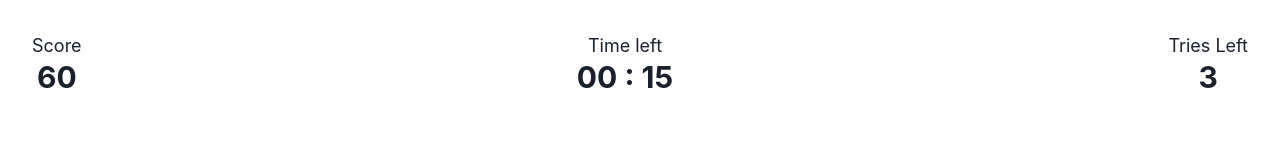
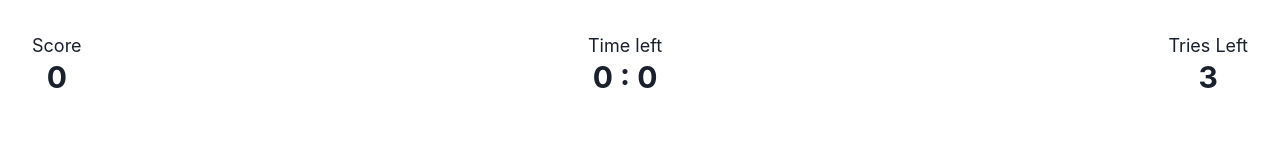
Before and after one commit to TebzaTheMan/ColorDash, a Next.js app: page /play in a window 1280 px wide. Shown: the top 160 px of the page. Built offline with nearby package versions, Linux system fonts and the light colour scheme.

Commit message:
feat:  pull infobar data from storage

```diff
--- a/features/Infobar/components/Score.tsx
+++ b/features/Infobar/components/Score.tsx
@@ -1,12 +1,15 @@
 import { Flex, Heading } from "@chakra-ui/react";
+import { InfobarContext } from "features/Infobar";
+import { useContext } from "react";
 import { Text } from "@chakra-ui/react";
 
 export function Score() {
+  const [data] = useContext(InfobarContext);
   return (
     <Flex direction={"column"} alignItems="center">
       <Text fontSize="lg">Score</Text>
       <Heading size="lg" as="h1">
-        60
+        {data.score}
       </Heading>
     </Flex>
   );
--- a/features/Infobar/components/Timer.tsx
+++ b/features/Infobar/components/Timer.tsx
@@ -1,12 +1,15 @@
 import { Flex, Heading } from "@chakra-ui/react";
+import { InfobarContext } from "features/Infobar";
+import { useContext } from "react";
 import { Text } from "@chakra-ui/react";
 
 export function Timer() {
+  const [data] = useContext(InfobarContext);
   return (
     <Flex direction={"column"} alignItems="center">
       <Text fontSize="lg">Time left</Text>
       <Heading size="lg" as="h1">
-        00 : 15
+        {data.timeLeft.minutes + " : " + data.timeLeft.seconds}
       </Heading>
     </Flex>
   );
--- a/features/Infobar/components/Tries.tsx
+++ b/features/Infobar/components/Tries.tsx
@@ -1,12 +1,15 @@
 import { Flex, Heading } from "@chakra-ui/react";
+import { InfobarContext } from "features/Infobar";
+import { useContext } from "react";
 import { Text } from "@chakra-ui/react";
 
 export function Tries() {
+  const [data] = useContext(InfobarContext);
   return (
     <Flex direction={"column"} alignItems="center">
       <Text fontSize="lg">Tries Left</Text>
       <Heading size="lg" as="h1">
-        3
+        {data.triesLeft}
       </Heading>
     </Flex>
   );
--- /dev/null
+++ b/features/Infobar/contexts/Infobar.context.tsx
@@ -0,0 +1,27 @@
+import { createContext, ReactNode, Dispatch } from "react";
+import InfobarReducer from "../reducers/Infobar.reducer";
+import useLocalStorageReducer from "hooks/useLocalStorageReducer";
+import { IInfobarAction, IInfobarState } from "../types";
+
+const defaultInfobar: IInfobarState = {
+  score: 0,
+  timeLeft: { minutes: 0, seconds: 0 },
+  triesLeft: 3,
+  correctColors: 0,
+};
+export const InfobarContext = createContext<
+  [IInfobarState, Dispatch<IInfobarAction>]
+>([defaultInfobar, () => {}]);
+
+export function InfobarProvider({ children }: { children: ReactNode }) {
+  const { state, dispatch } = useLocalStorageReducer<IInfobarState>(
+    "Infobar",
+    InfobarReducer,
+    defaultInfobar
+  );
+  return (
+    <InfobarContext.Provider value={[state, dispatch]}>
+      {children}
+    </InfobarContext.Provider>
+  );
+}
--- a/features/Infobar/index.ts
+++ b/features/Infobar/index.ts
@@ -1 +1,2 @@
 export * from "./components/Infobar";
+export * from "./contexts/Infobar.context";
--- /dev/null
+++ b/features/Infobar/reducers/Infobar.reducer.ts
@@ -0,0 +1,9 @@
+import { IInfobarAction, IInfobarState } from "../types";
+
+const reducer = (state: IInfobarState, action: IInfobarAction) => {
+  switch (action.type) {
+    default:
+      return state;
+  }
+};
+export default reducer;
--- a/pages/_app.tsx
+++ b/pages/_app.tsx
@@ -1,11 +1,14 @@
 import type { AppProps } from "next/app";
 import { ChakraProvider } from "@chakra-ui/react";
 import { HighscoreProvider } from "features/Highscore";
+import { InfobarProvider } from "features/Infobar/contexts/Infobar.context";
 export default function MyApp({ Component, pageProps }: AppProps) {
   return (
     <ChakraProvider>
       <HighscoreProvider>
-        <Component {...pageProps} />
+        <InfobarProvider>
+          <Component {...pageProps} />
+        </InfobarProvider>
       </HighscoreProvider>
     </ChakraProvider>
   );
```
Also changed, not shown: features/Infobar/types/index.d.ts (added, +19 -0 lines).
